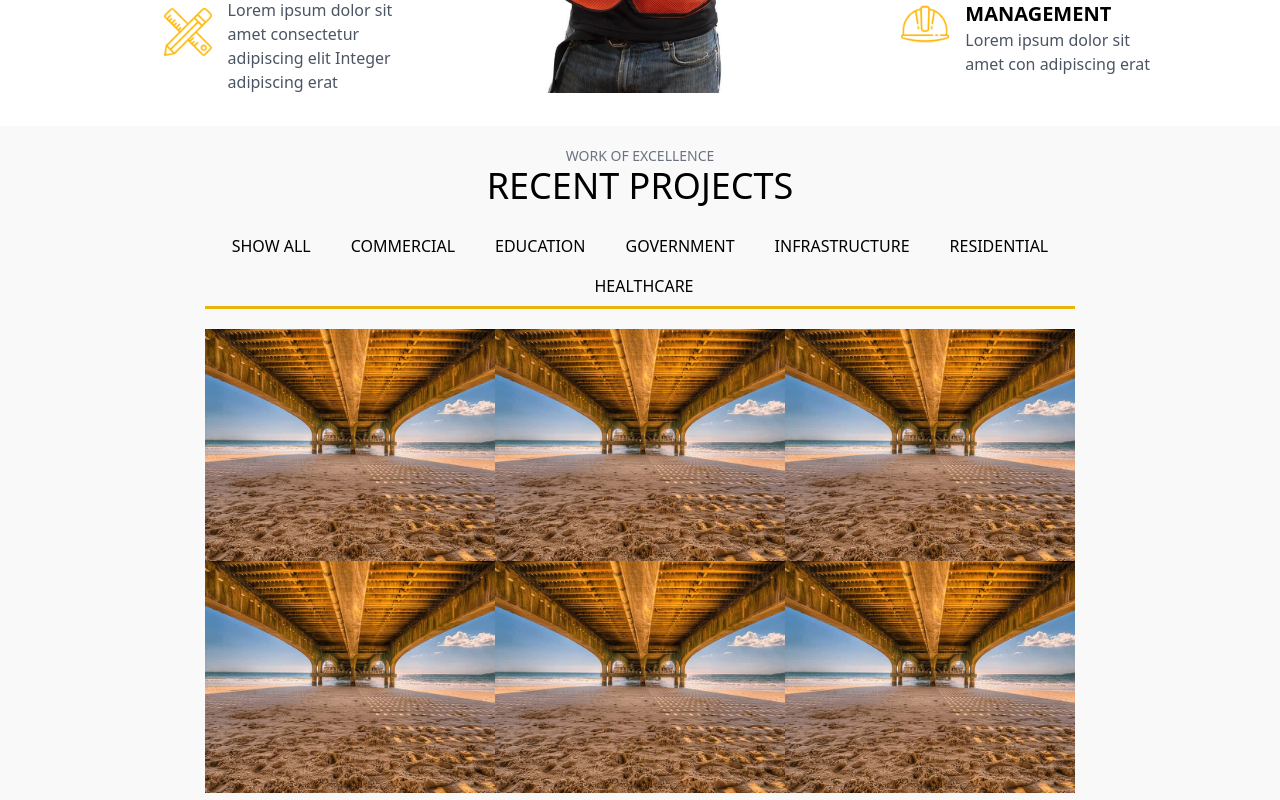
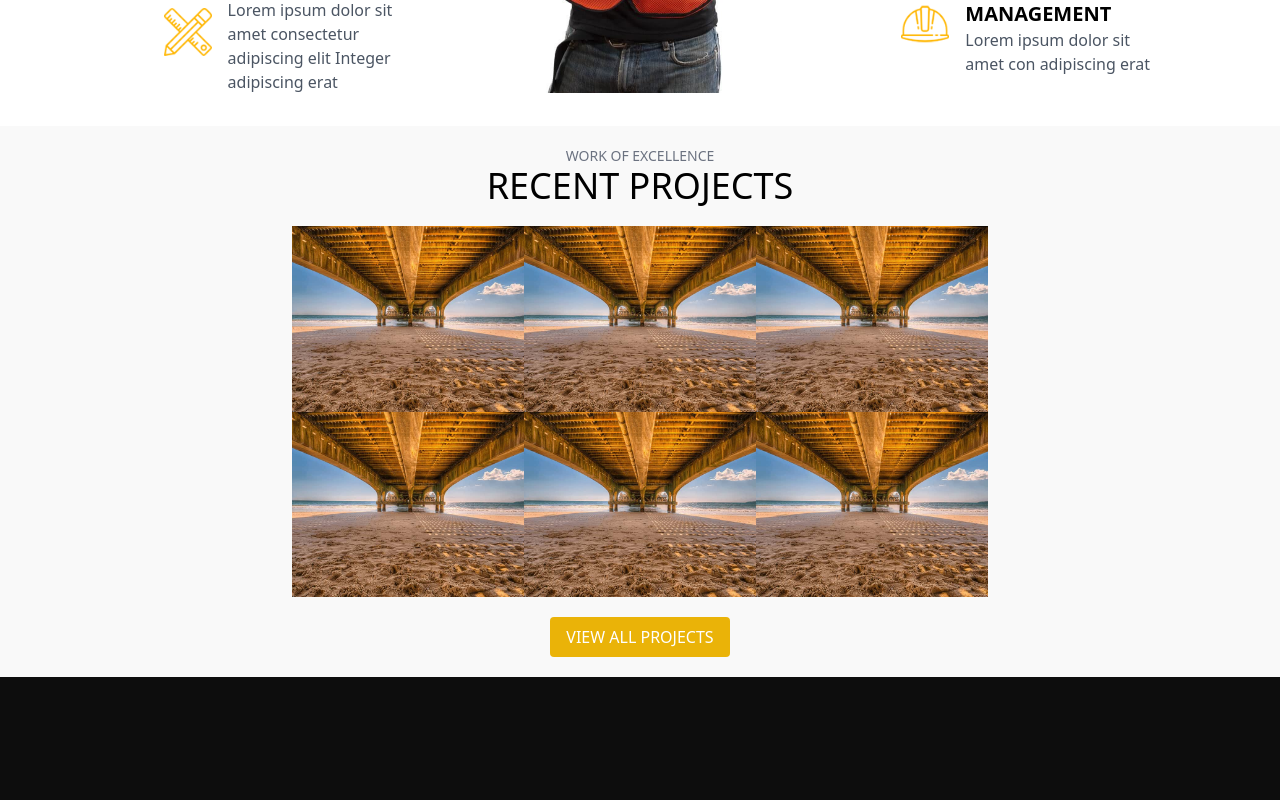
Before and after one commit to ArtisAdemi/INEMConstruction, a React (Vite) app in the folder inem_web/: page / in a window 1280 px wide. Shown: the part 1400-2200 px from the top of the page. Built offline with nearby package versions, Linux system fonts and the light colour scheme.

Commit message:
Recent Projects section done

```diff
--- a/inem_web/src/components/RecentProjects.tsx
+++ b/inem_web/src/components/RecentProjects.tsx
@@ -1,35 +1,33 @@
 import React from 'react';
 import { projects } from '../assets/projects';
+import { useNavigate } from 'react-router-dom';
 
 const RecentProjects: React.FC = () => {
 
+    const navigate = useNavigate();
+
+    const redirect = (path: string) => {
+        navigate(path);
+    }
+
     return (
-        <div className="text-center p-5 lg:px-[16%] bg-[#F9F9F9]">
+        <div className="text-center p-5 lg:px-[16%] bg-[#F9F9F9] flex flex-col items-center">
             <p className="text-sm text-gray-500">WORK OF EXCELLENCE</p>
             <h1 className="text-4xl mb-5">RECENT PROJECTS</h1>
-            <div className="flex justify-center mb-5 space-x-2">
-                <div className="border-[3px] border-yellow-500 border-l-0 border-t-0 border-r-0 space-x-2">
-                    <button className="hover:bg-yellow-500 hover:text-white py-2 px-4 rounded">SHOW ALL</button>
-                    <button className="hover:bg-yellow-500  hover:text-white py-2 px-4 rounded">COMMERCIAL</button>
-                    <button className="hover:bg-yellow-500  hover:text-white py-2 px-4 rounded">EDUCATION</button>
-                    <button className="hover:bg-yellow-500  hover:text-white py-2 px-4 rounded">GOVERNMENT</button>
-                    <button className="hover:bg-yellow-500  hover:text-white py-2 px-4 rounded">INFRASTRUCTURE</button>
-                    <button className="hover:bg-yellow-500  hover:text-white py-2 px-4 rounded">RESIDENTIAL</button>
-                    <button className="hover:bg-yellow-500  hover:text-white py-2 px-4 rounded">HEALTHCARE</button>
-                </div>
-            </div>
-            <div className="grid grid-cols-3 mb-5">
+            <div className="grid grid-cols-1 lg:grid-cols-3 mb-5 lg:w-[80%]">
                 {projects.slice(0, 6).map((project, index) => (
                     <div key={index} className="overflow-hidden relative group cursor-pointer">
                         <img className="w-full transform transition-transform duration-300 group-hover:scale-110" src={project.image} alt={`Project ${index + 1}`} />
-                        <div className="absolute inset-0 bg-black bg-opacity-50 flex flex-col items-center justify-center opacity-0 group-hover:opacity-100 transition-opacity duration-300">
-                            <h2 className="text-white text-2xl font-bold">{project.title}</h2>
-                            <button className="bg-yellow-500 hover:bg-yellow-600 text-white py-2 px-4 rounded">VIEW PROJECT</button>
+                        <div className="absolute inset-0 bg-black bg-opacity-50 flex items-center pl-12 opacity-0 group-hover:opacity-100 transition-opacity duration-300">
+                            <div className="flex flex-col">
+                                <h2 className="text-white text-xl font-semibold pb-3">{project.title}</h2>
+                                <button className="bg-yellow-500 hover:bg-yellow-600 text-white py-1 px-2 rounded" onClick={() => redirect(`/projects/${project.slug}`)}>VIEW PROJECT</button>
+                            </div>
                         </div>
                     </div>
                 ))}
             </div>
-            <button className="bg-yellow-500 hover:bg-yellow-600 text-white py-2 px-4 rounded">VIEW ALL PROJECTS</button>
+            <button className="bg-yellow-500 hover:bg-yellow-600 text-white py-2 px-4 rounded" onClick={() => redirect('/projects')}>VIEW ALL PROJECTS</button>
         </div>
     );
 };
```
